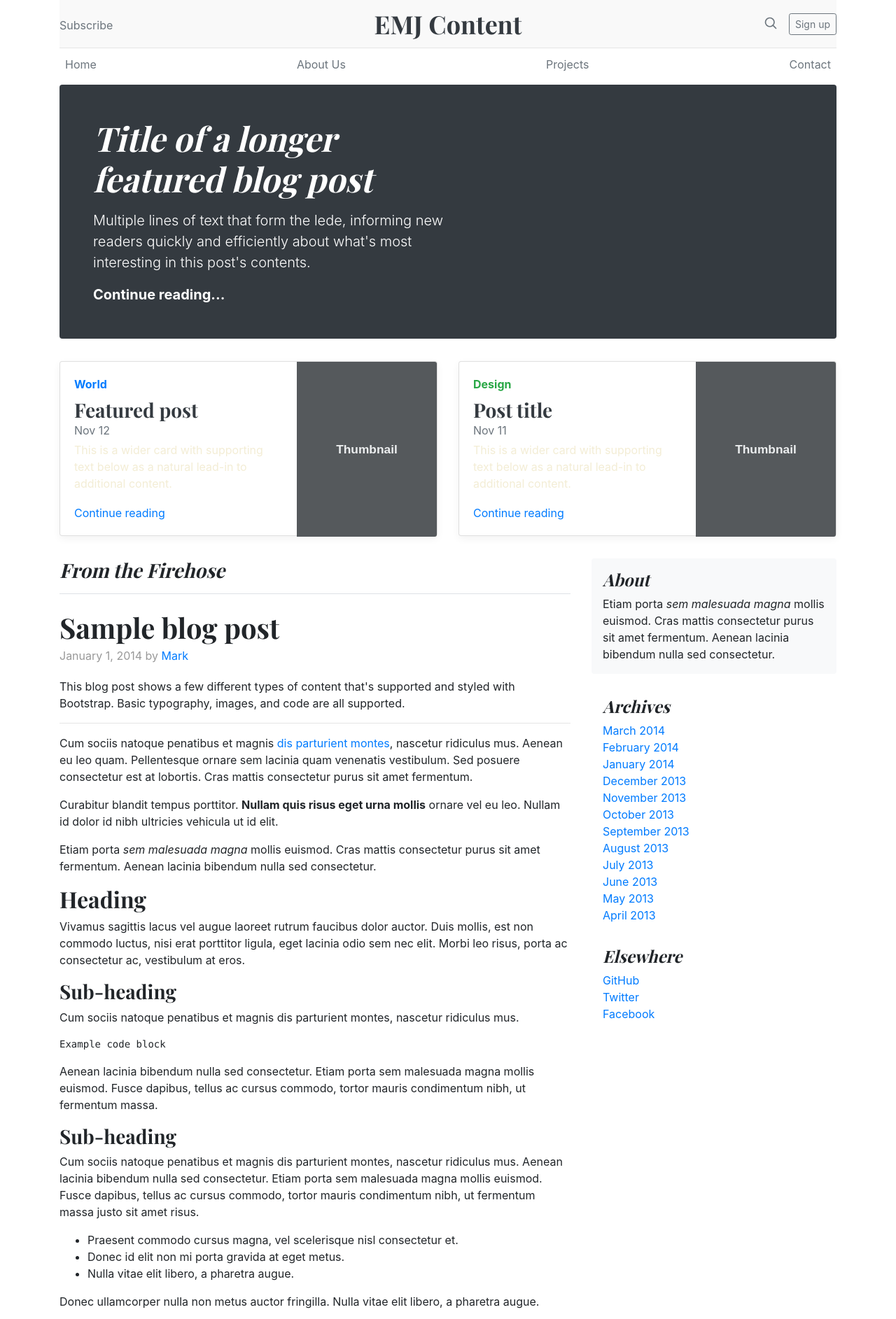
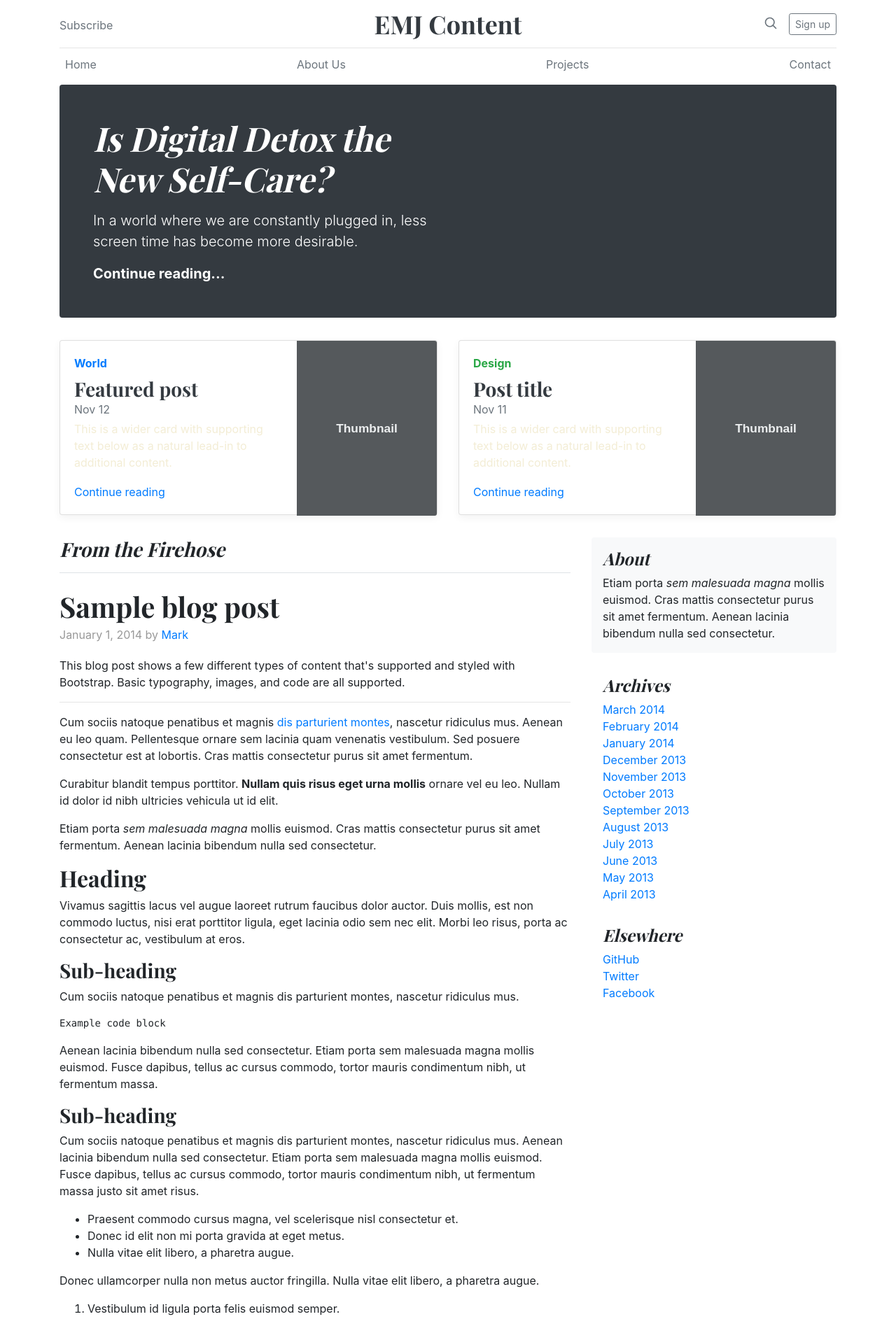
Before and after one commit to louisegrimble/louisegrimble.github.io, a Jekyll site: the page index.html, which Jekyll copies as it is, in a window 1280 px wide. Shown: the top 1885 px of the page at 70% size. Built offline with Jekyll 4.4.1, drawn with Linux system fonts in a browser that asks for light colours; nearby versions of some CDN libraries.

Commit message:
text changes

```diff
--- a/CSS/blog.css
+++ b/CSS/blog.css
@@ -4,7 +4,6 @@
   line-height: 1;
   border-bottom: 1px solid #e5e5e5;
   color: #25751e;
-  background-color: #f9f9f9;
 }
 
 .blog-header-logo {
--- a/index.html
+++ b/index.html
@@ -48,8 +48,8 @@
 
       <div class="jumbotron p-3 p-md-5 text-white rounded bg-dark">
         <div class="col-md-6 px-0">
-          <h1 class="display-4 font-italic">Title of a longer featured blog post</h1>
-          <p class="lead my-3">Multiple lines of text that form the lede, informing new readers quickly and efficiently about what's most interesting in this post's contents.</p>
+          <h1 class="display-4 font-italic">Is Digital Detox the New Self-Care?</h1>
+          <p class="lead my-3">In a world where we are constantly plugged in, less screen time has become more desirable.</p>
           <p class="lead mb-0"><a href="#" class="text-white font-weight-bold">Continue reading...</a></p>
         </div>
       </div>
```
